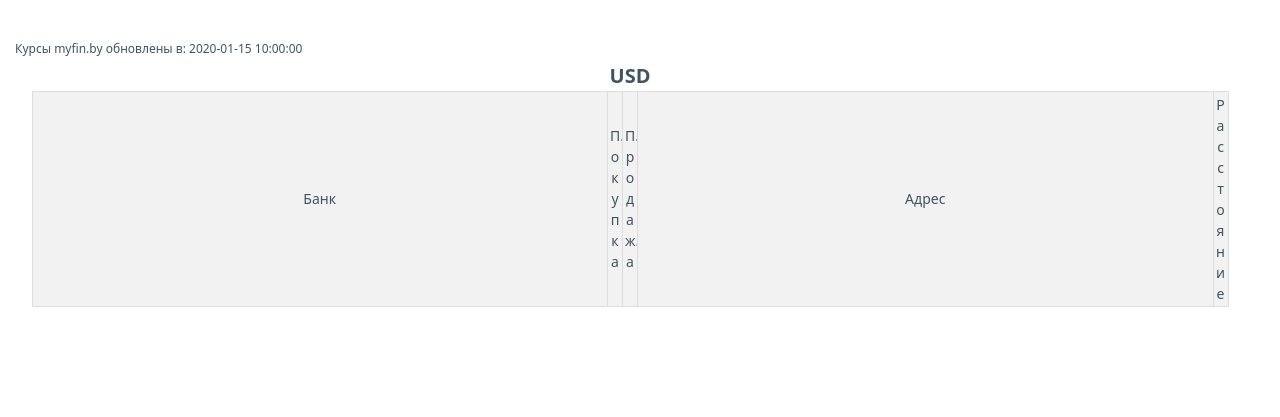
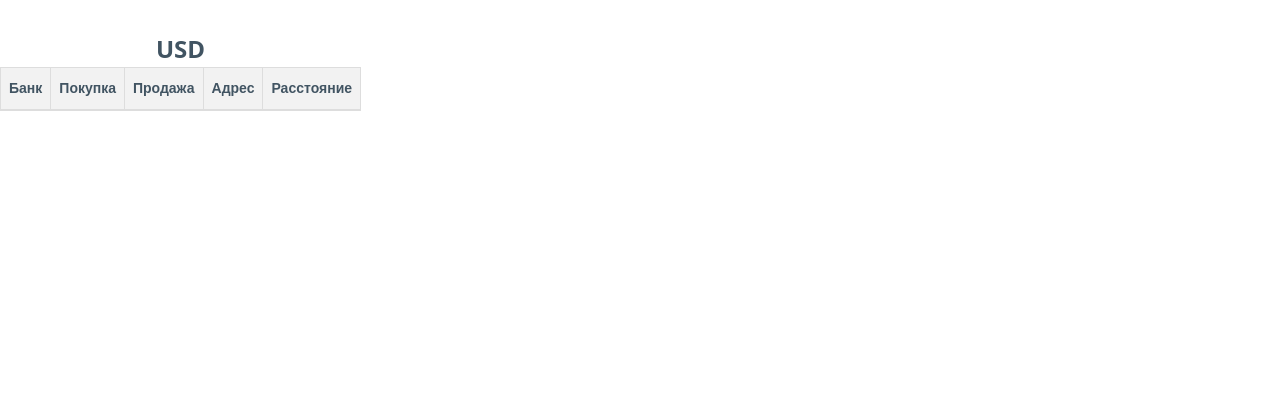
Before and after one commit to amstel1/elasticity, a FastAPI app: template templates/detail.html in a window 1280 px wide. Shown: the part 973-1390 px from the top of the page. After the commit the page ends 1084 px from the top, so only its background shows below. Run offline with FastAPI, Linux system fonts and the light colour scheme; the template is opened without the code that fills it: most values are stand-ins (such as "Sample title", 1, 10 or a date in 2020); lists and menus that the app fills with data are empty.

Commit message:
Update competitors.html
upd

```diff
--- a/templates/competitors.html
+++ b/templates/competitors.html
@@ -1,18 +1,63 @@
-{# competitors.html #}
 <style>
     .narrow-col {
-        width: 15px;
+        white-space: nowrap; /* Prevent text wrapping in narrow columns */
+    }
+    .content-table {
+        table-layout: auto; /* Makes columns adjust to content width */
+        width: auto; /* Ensures the table itself fits content */
+        border-collapse: collapse; /* Collapses borders for a cleaner look */
+        margin-bottom: 20px; /* Add some space between tables */
+        font-family: sans-serif; /* Use a cleaner font */
+    }
+
+    .content-table thead tr { /* Style table header row */
+        background-color: #f0f0f0; /* Light gray background for header */
+    }
+
+    .content-table th {
+        padding: 10px 8px; /* Slightly increased padding for headers */
+        border: 1px solid #ddd;
+        border-bottom-width: 2px; /* Stronger bottom border for header */
+        font-weight: bold; /* Ensure header text is bold */
+        text-align: left; /* Align header text to the left */
+        white-space: nowrap; /* Prevent header text wrapping too */
+    }
+
+    .content-table td {
+        padding: 8px;
+        border: 1px solid #ddd;
+        white-space: nowrap; /* Prevent text wrapping by default */
+    }
+
+    .content-table td.narrow-col { /* Apply narrow-col specific style */
+        text-align: right; /* Right-align numbers in narrow columns */
+    }
+
+    .content-table th:first-child, /* Style for the first column header ("Банк") */
+    .content-table td:first-child { /* Style for the first column data cells ("Bank") */
+        max-width: 200px; /* Increased max-width for "Банк" column */
+        overflow: hidden; /* In case bank names are still too long */
+        text-overflow: ellipsis; /* Show ellipsis (...) if bank name is truncated */
+        white-space: nowrap; /* Keep bank name on one line */
+    }
+
+    .currency-header { /* Style for the currency name above the table */
+        padding: 0.5rem 1rem;
+        font-size: 1.2em; /* Slightly larger currency name */
+        font-weight: bold;
+        text-align: center;
+        margin-bottom: 0.5rem; /* Space between currency name and table */
     }
 </style>
-{% if datetimes.myfin_calc_datetime %}<span style="padding-left: 1px; margin-left: 14px; font-size: 12px">Курсы myfin.by обновлены в: {{datetimes.myfin_calc_datetime[:19]}}</span>{% endif %}
+{# ... HTML remains mostly the same, but use class 'currency-header' for the <strong> element ... #}
 <div style="display: flex;">
     {% for currency, body in competitors.items() %}
-        <div style="margin-right: 20px; text-align: center;"> <!-- Add margin for spacing -->
-            <strong style="padding: 1rem;">{{ currency | upper }}</strong>
-            <table>
+        <div style="margin-right: 20px; text-align: center;">
+            <strong class="currency-header">{{ currency | upper }}</strong>  {# Added class 'currency-header' #}
+            <table class="content-table">
                 <thead>
                     <tr>
-                        <th style="max-width: 100px;">Банк</th>
+                        <th>Банк</th>
                         <th class="narrow-col">Покупка</th>
                         <th class="narrow-col">Продажа</th>
                         <th>Адрес</th>
@@ -20,16 +65,7 @@
                     </tr>
                 </thead>
                 <tbody>
-                {% for sell_item in body if sell_item.operation_type == 'покупка' %}
-                    {% set buy_item = body | selectattr('ranking', '==', sell_item.ranking) | selectattr('operation_type', '==', 'продажа') | first %}
-                    <tr>
-                        <td style="max-width: 100px;">{{ sell_item.bank_name }} </td>
-                        <td class="narrow-col" {% if buy_item.rank_max == 1 %} style="background-color: lightgreen;"{% endif %} {% if buy_item.rank_min == 1 %} style="background-color: lightcoral;"{% endif %}>{{ buy_item.value | round(3) }} </td>
-                        <td class="narrow-col" {% if sell_item.rank_max == 1 %} style="background-color: lightgreen;"{% endif %} {% if sell_item.rank_min == 1 %} style="background-color: lightcoral;"{% endif %}>{{ sell_item.value | round(3) }} </td>
-                        <td>{{ sell_item.department_address }}</td>
-                        <td class="narrow-col">{{ sell_item.distance }}</td>
-                     </tr>
-                {% endfor %}
+                {# ... table body content ... #}
                 </tbody>
             </table>
         </div>
```
